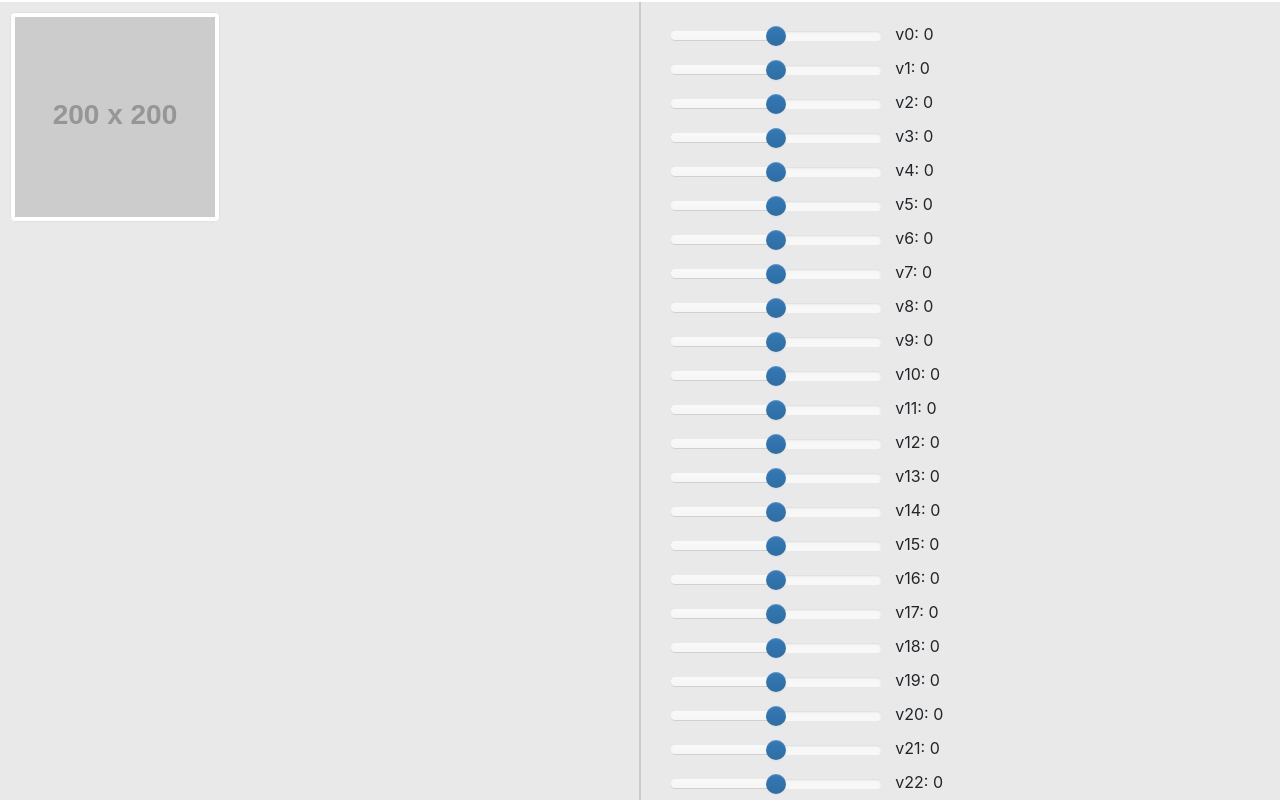
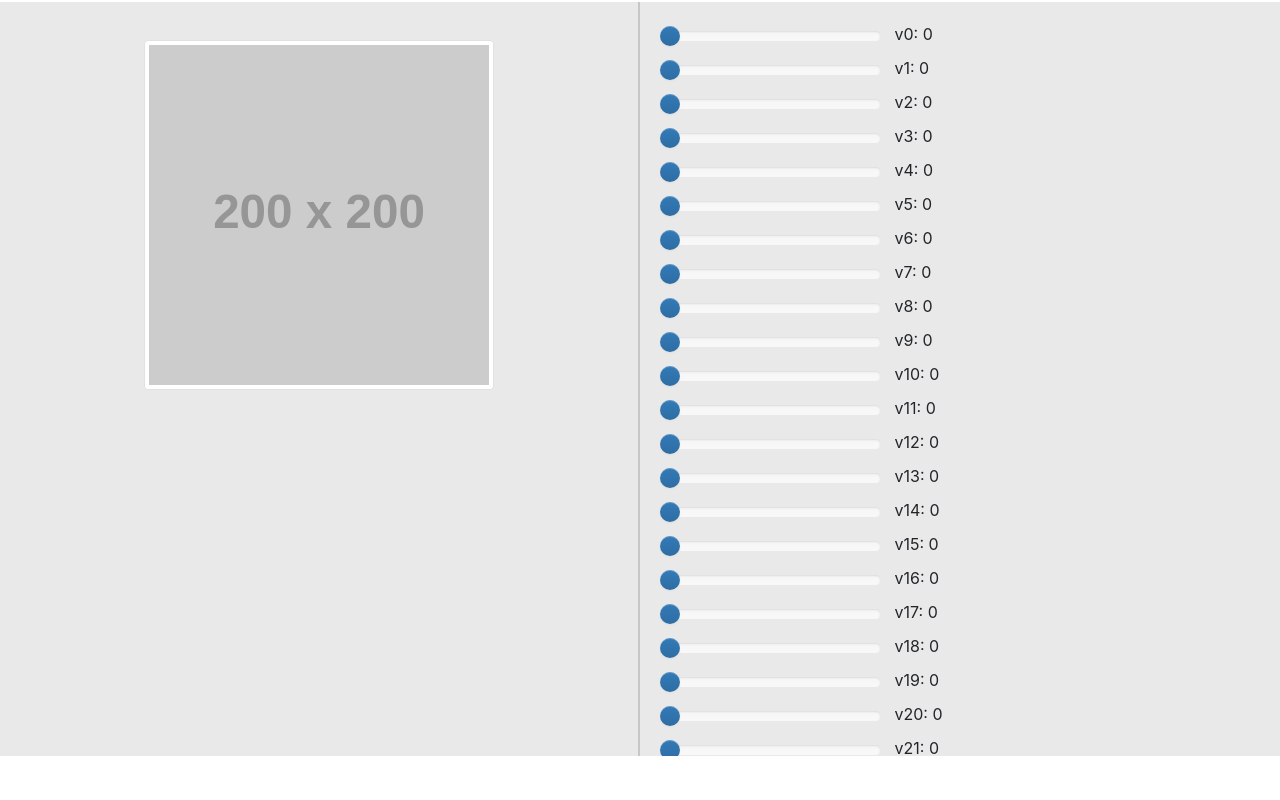
Before and after one commit to takkaO/AutoencoderResultViewer, a plain HTML site: page web/index.html in a window 1280 px wide. Shown: the part 44-844 px from the top of the page. After the commit the page ends 800 px from the top, so only its background shows below. Drawn offline with nearby package versions, Linux system fonts and the light colour scheme; placeholder pictures from the web are drawn by us.

Commit message:
[update] tweak scroll area
- change scroll only slider area
- tweak canvas size
- set the canvas display position to the center
- update README.md
- tweak slider variables

```diff
--- a/web/css/index.css
+++ b/web/css/index.css
@@ -1,21 +1,29 @@
 html, body {
-	height: 100%;
+	height: 100vh;
+	overflow-y: hidden;
 }
+
 
 .parent-panel {
 	background: #cccccc;
 	display: table;
 	width: 100%;
-	height: 100%;
+	height: 100vh;
 	border-collapse: collapse;
+	overflow-y: scroll;
 }
 
 .child-panel {
 	background: rgb(233, 233, 233);
 	display: table-cell;
-	width: 50%;
+	width: 50vw;
 	padding: 10px;
-	height: 100%;
+	height: 95vh;
+}
+
+.child-panel-right {
+	display: block;
+	overflow-y: scroll;
 }
 
 .title {
@@ -23,7 +31,8 @@ html, body {
 }
 
 .separator {
-	background:rgb(255, 255, 255);
+	background:rgb(199, 199, 199);
+	display: table-cell;
 	width:2px;
 	height:0px;
 }
@@ -39,9 +48,14 @@ html, body {
 	padding: 10px;
 }
 
+.canvas{
+	width: 350px;
+	margin: 0 auto;
+}
+
 #canvas{
-	min-width: 200px;
-	min-height: 200px;
+	min-width: 350px;
+	min-height: 350px;
 	position: absolute;
 }
 
--- a/web/index.html
+++ b/web/index.html
@@ -30,12 +30,14 @@
 	<h2 class="title">AE-Eel</h2>
 	<div class="parent-panel">
 		<div class="child-panel">
-			<img id="canvas" src="https://placehold.jp/200x200.png?text=Drop Here!" alt="Drop Here!" class="img-thumbnail">
+			<div class="canvas">
+				<img id="canvas" src="https://placehold.jp/200x200.png?text=Drop Here!" alt="Drop Here!" class="img-thumbnail">
+			</div>
 		</div>
 
 		<div class="separator"></div>
 
-		<div class="child-panel">
+		<div class="child-panel child-panel-right">
 			<!--
 			<div class="my_slider">
 				<input id="s0" type="text" data-slider-min="-50" data-slider-max="50" data-slider-step="0.01" data-slider-value="0" />
@@ -48,10 +50,14 @@
 			<div id="slider-panel-anker"></div>
 
 			<script>
-				var anker = document.getElementById('slider-panel-anker');
+				let anker = document.getElementById('slider-panel-anker');
+				let slider_min = 0;
+				let slider_max = 20;
+				let slider_step = 0.01;
+				var slider_num = 32;
 
-				for(var i=0; i<32; i++){
-					const elem = '<div class="my_slider"> <input id = "s'+String(i)+'" type = "text" data-slider-min="-50" data-slider-max="50" data-slider-step="0.01" data-slider-value="0"/> <span class="s_exp"> v' + String(i) +': <span id="sv' + String(i) +'">0</span></span></div>';
+				for(var i=0; i<slider_num; i++){
+					const elem = '<div class="my_slider"> <input id = "s'+String(i)+'" type = "text" data-slider-min="'+String(slider_min)+'" data-slider-max="'+String(slider_max)+'" data-slider-step="'+String(slider_step)+'" data-slider-value="0"/> <span class="s_exp"> v' + String(i) +': <span id="sv' + String(i) +'">0</span></span></div>';
 
 					anker.insertAdjacentHTML('beforebegin', elem);
 				}
--- a/web/js/main.js
+++ b/web/js/main.js
@@ -2,7 +2,7 @@
 
 var arrSlider = new Array();
 var arrSliderValues = new Array();
-for(var i=0; i<32; i++){
+for(var i=0; i<slider_num; i++){
 	arrSlider.push(new Slider("#s" + String(i)));
 	arrSliderValues.push(0);
 	const sv = "sv" + String(i);
```
Also changed, not shown: 2 other files.
